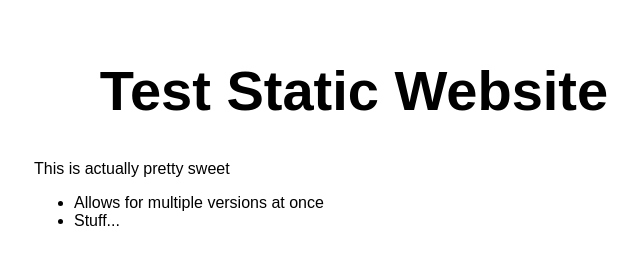
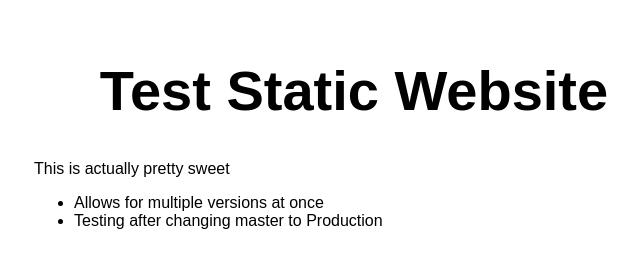
Before and after one commit to torvos/AzureStaticWebsite, a plain HTML site: page index.html in a window 1280 px wide. Shown: the whole page, without its empty margins (286-926 px from the left). Drawn offline with Linux system fonts and the light colour scheme.

Commit message:
Update index.html

```diff
--- a/index.html
+++ b/index.html
@@ -14,7 +14,7 @@
     <p>This is actually pretty sweet</p>
     <ul>
       <li>Allows for multiple versions at once</li>
-      <li>Stuff...</li>
+      <li>Testing after changing master to Production</li>
     </ul>
   </main>
 </body>
```
